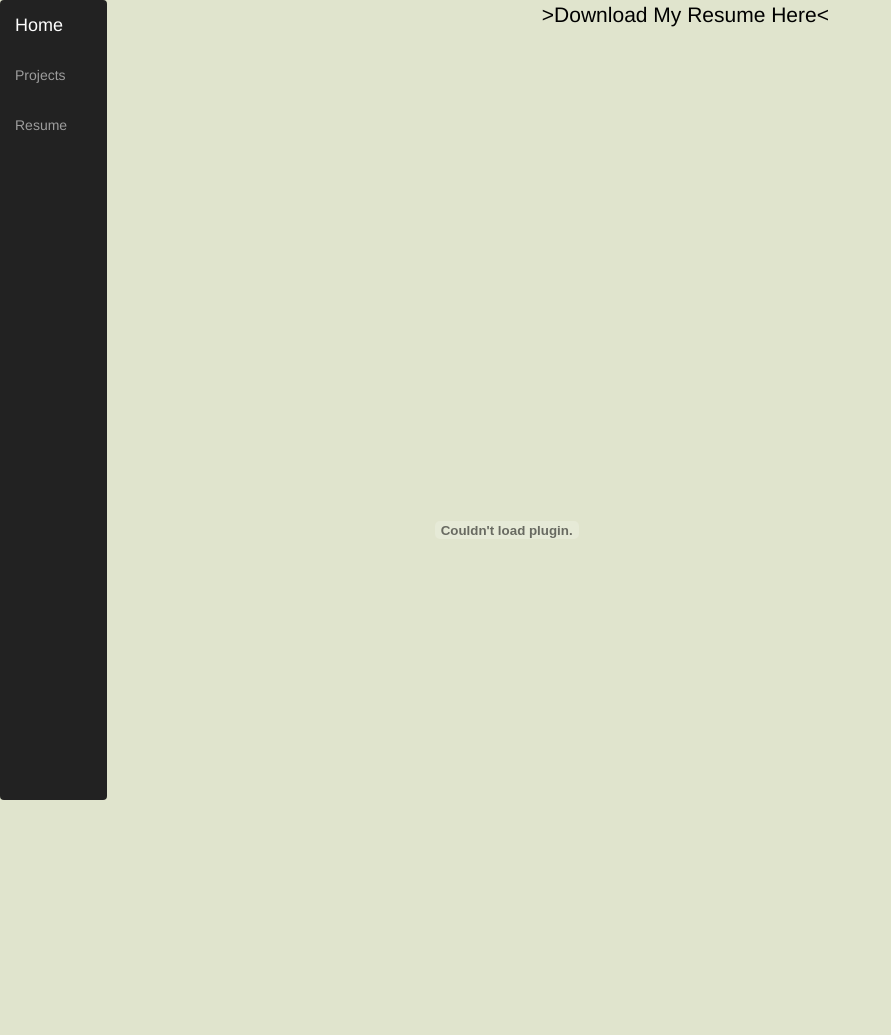
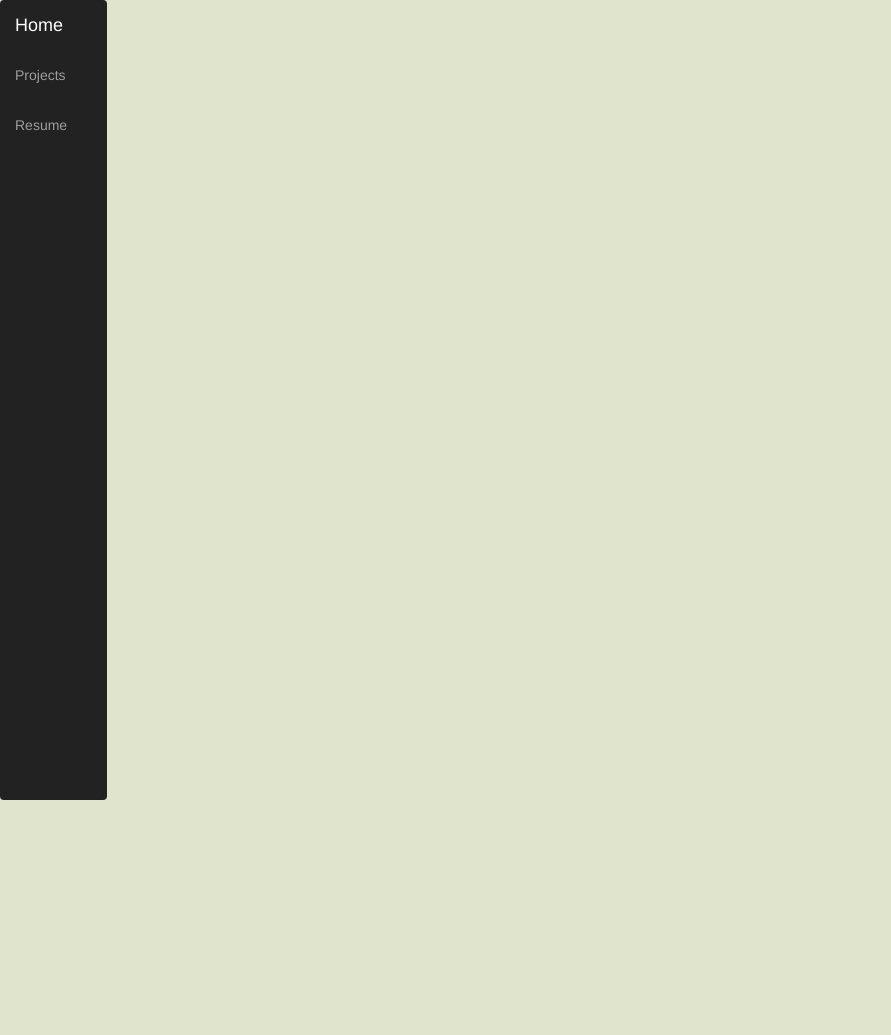
Before and after one commit to Guo-William/Personal-Website, a PHP site: page /pages/Resume.php in a window 1280 px wide. Shown: the whole page, without its empty margins (0-891 px from the left). After the commit the page ends 800 px from the top, so only its background shows below. Run offline with PHP 8.4, Linux system fonts and the light colour scheme; some libraries are stand-ins or nearby versions.

Commit message:
removed most of resume

```diff
--- a/pages/Resume.php
+++ b/pages/Resume.php
@@ -14,18 +14,8 @@
 </head>
 
 <body>
-  <div class="col-xs-12 col-sm-2 col-md-1 col-lg-1" style="padding:0;margin:0;height:100%;">
+  <div class="col-xs-12 col-sm-2 col-md-1 col-lg-1" style="padding:0;margin:0;">
       <?php require('../includes/navbar.php');?>
     </div>
-  <div>
-    <a class="resume-dl"
-    href="https://docs.google.com/document/d/1qDgHNP7BvXtLPh9mAkeUZmysOFoWKzAAlBG_rEM6pIk/edit">
-    >Download My Resume Here<</a>
-  </div>
-
-  <embed src="../docu/WGResume.pdf" width="800px" height="1000px">
-  <!--<iframe class="resume";-->
-  <!--src="https://docs.google.com/document/d/1qDgHNP7BvXtLPh-->
-  <!--9mAkeUZmysOFoWKzAAlBG_rEM6pIk/pub?embedded=true" ></iframe>-->
 </body>
 </html>
```
